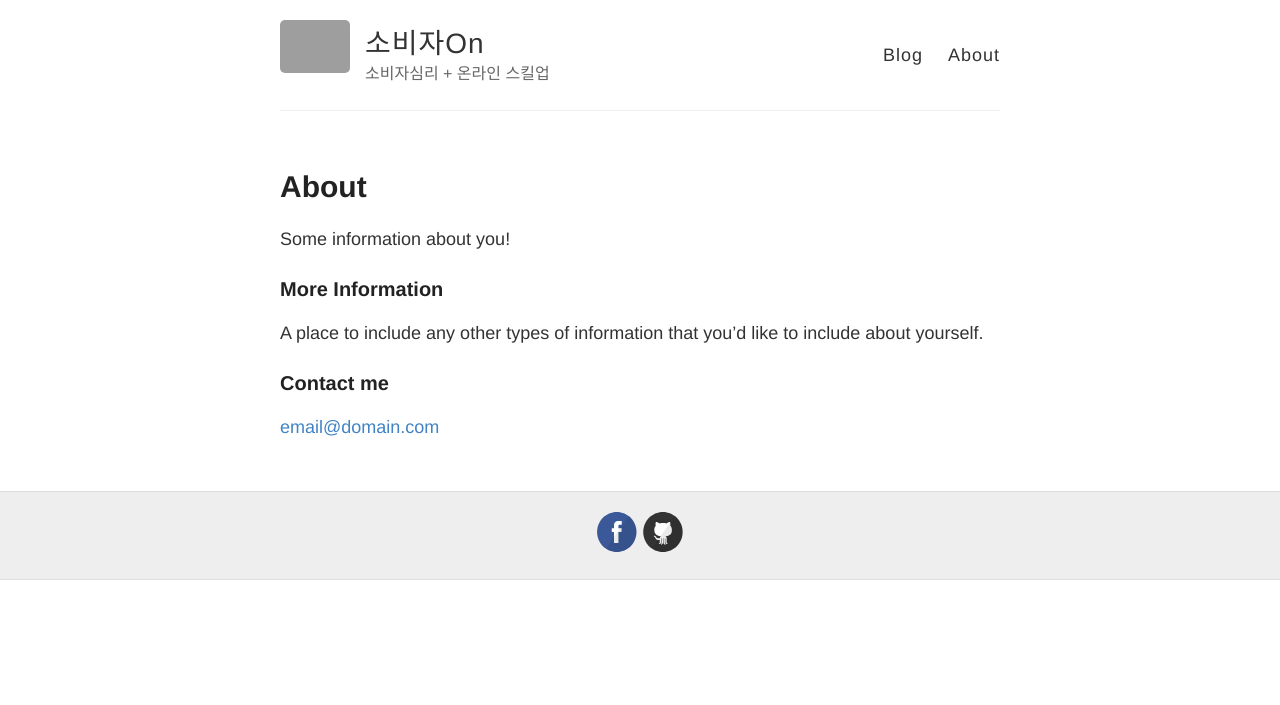
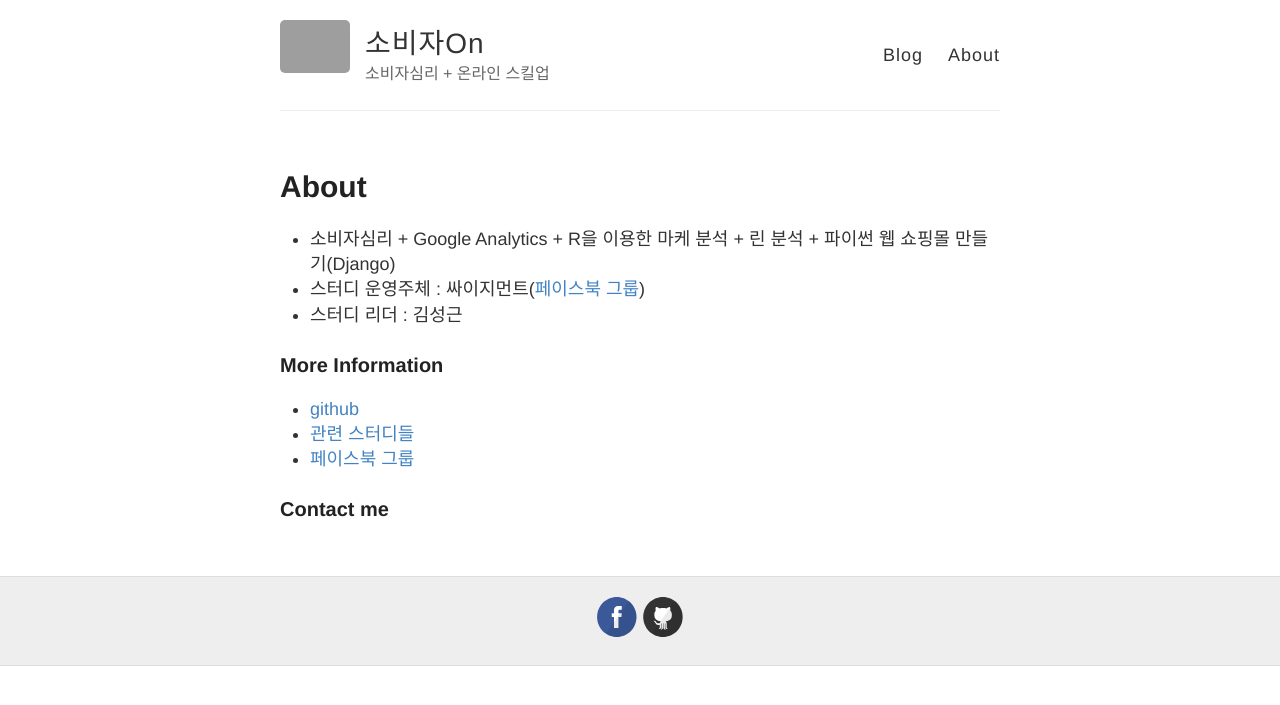
Before and after one commit to psygement/conpsy, a Jekyll site: the page built from about.md, in a window 1280 px wide. Shown: the top 705 px of the page. Built offline with Jekyll 4.4.1, drawn with Linux system fonts in a browser that asks for light colours; Markdown is read by kramdown in place of the engine named in the settings; grey boxes are pictures that could not be loaded.

Commit message:
Update about.md

```diff
--- a/about.md
+++ b/about.md
@@ -4,12 +4,14 @@ title: About
 permalink: /about/
 ---
 
-Some information about you!
+* 소비자심리 + Google Analytics + R을 이용한 마케 분석 + 린 분석 + 파이썬 웹 쇼핑몰 만들기(Django)
+* 스터디 운영주체 : 싸이지먼트([페이스북 그룹](https://www.facebook.com/groups/psygement/))
+* 스터디 리더 : 김성근
 
 ### More Information
 
-A place to include any other types of information that you'd like to include about yourself.
+* [github](https://github.com/psygement/conpsy)
+* [관련 스터디들](http://psygement.github.io/)
+* [페이스북 그룹](https://www.facebook.com/groups/psygement/)
 
 ### Contact me
-
-[email@domain.com](mailto:email@domain.com)
```
